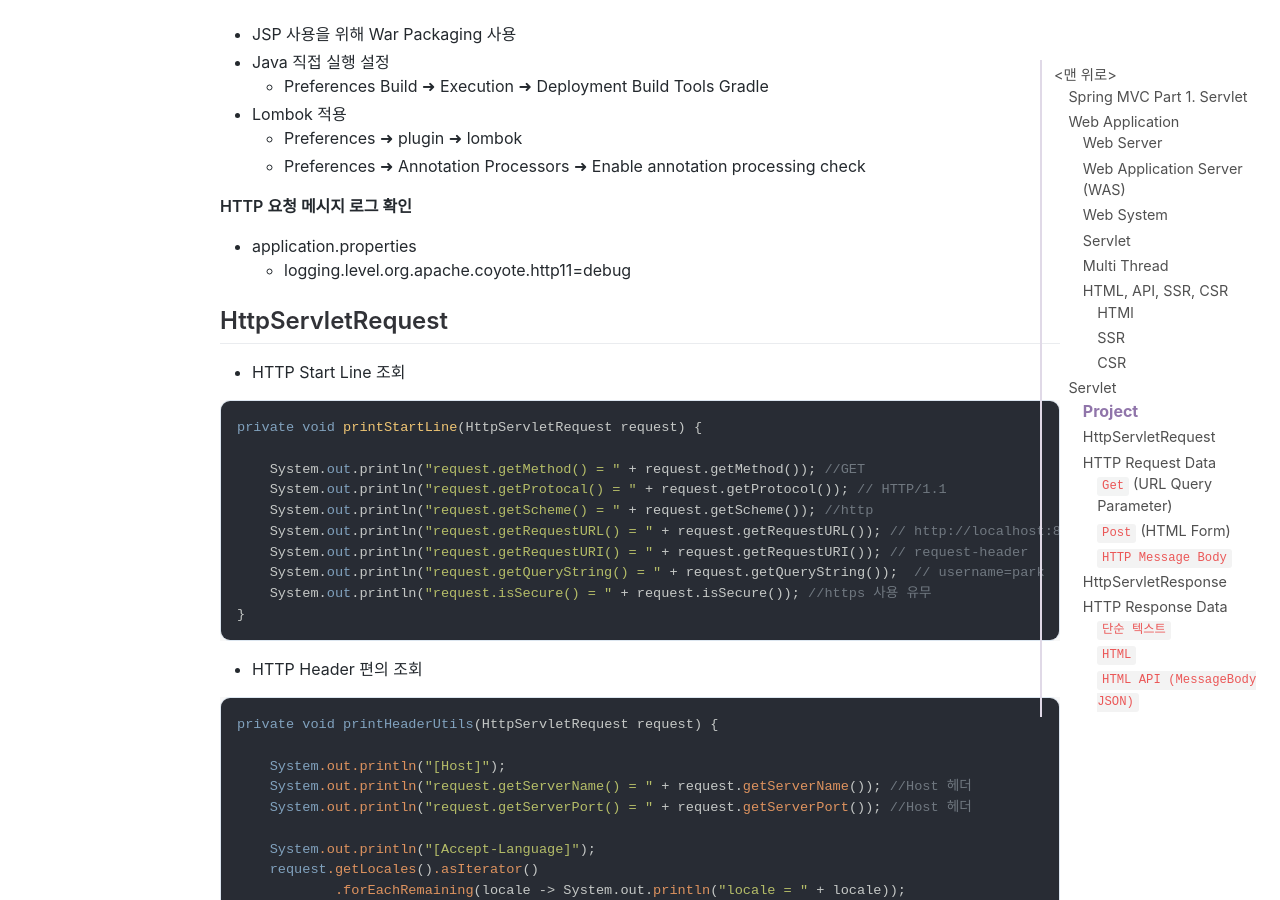
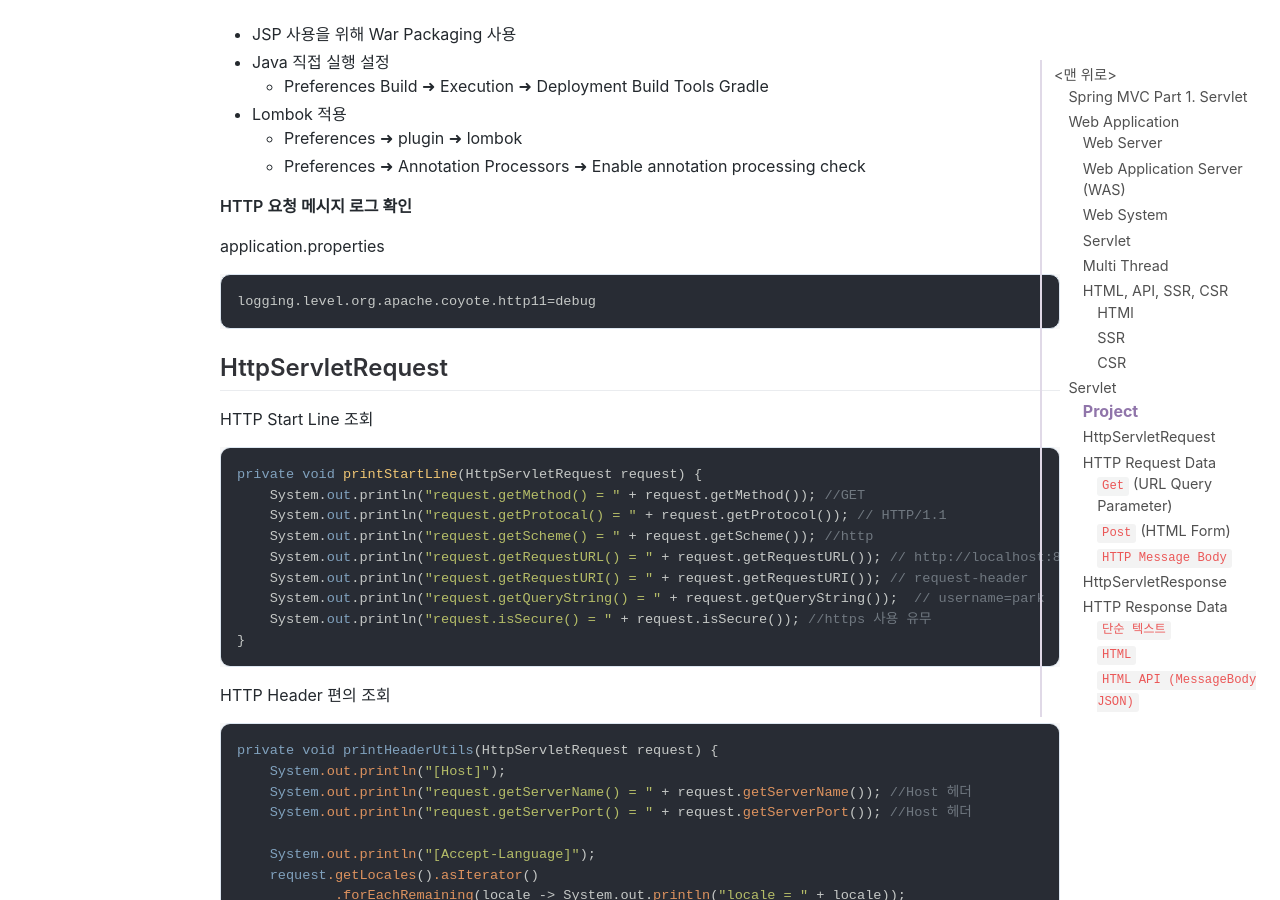
Before and after one commit to jihunparkme/jihunparkme.github.io, a Jekyll site: the page built from _posts/2021-07-26-Spring-MVC-Part1-Servlet.md, in a window 1280 px wide and 900 px high, scrolled down 3228 px. Built offline with Jekyll 4.4.1, drawn with Linux system fonts in a browser that asks for light colours; nearby versions of some CDN libraries; comment, search, counter and statistics services are not loaded.

Commit message:
[Spring MVC] servlet

````diff
--- a/_posts/2021-07-26-Spring-MVC-Part1-Servlet.md
+++ b/_posts/2021-07-26-Spring-MVC-Part1-Servlet.md
@@ -119,16 +119,18 @@ featured-img: spring_mvc
 
 **HTTP 요청 메시지 로그 확인**
 
-- application.properties
-  - logging.level.org.apache.coyote.http11=debug
+application.properties
+
+```groovy
+logging.level.org.apache.coyote.http11=debug
+```
 
 ## HttpServletRequest
 
-- HTTP Start Line 조회
+HTTP Start Line 조회
 
 ```java
 private void printStartLine(HttpServletRequest request) {
-
     System.out.println("request.getMethod() = " + request.getMethod()); //GET
     System.out.println("request.getProtocal() = " + request.getProtocol()); // HTTP/1.1
     System.out.println("request.getScheme() = " + request.getScheme()); //http
@@ -139,11 +141,10 @@ private void printStartLine(HttpServletRequest request) {
 }
 ```
 
-- HTTP Header 편의 조회
+HTTP Header 편의 조회
 
 ```java
 private void printHeaderUtils(HttpServletRequest request) {
-
     System.out.println("[Host]");
     System.out.println("request.getServerName() = " + request.getServerName()); //Host 헤더
     System.out.println("request.getServerPort() = " + request.getServerPort()); //Host 헤더
@@ -167,7 +168,7 @@ private void printHeaderUtils(HttpServletRequest request) {
 }
 ```
 
-- HTTP 기타 정보
+HTTP 기타 정보
 
 ```java
 private void printEtc(HttpServletRequest request) {
````
Also changed, not shown: other parts of _posts/2021-07-26-Spring-MVC-Part1-Servlet.md (+1 -1 lines).
